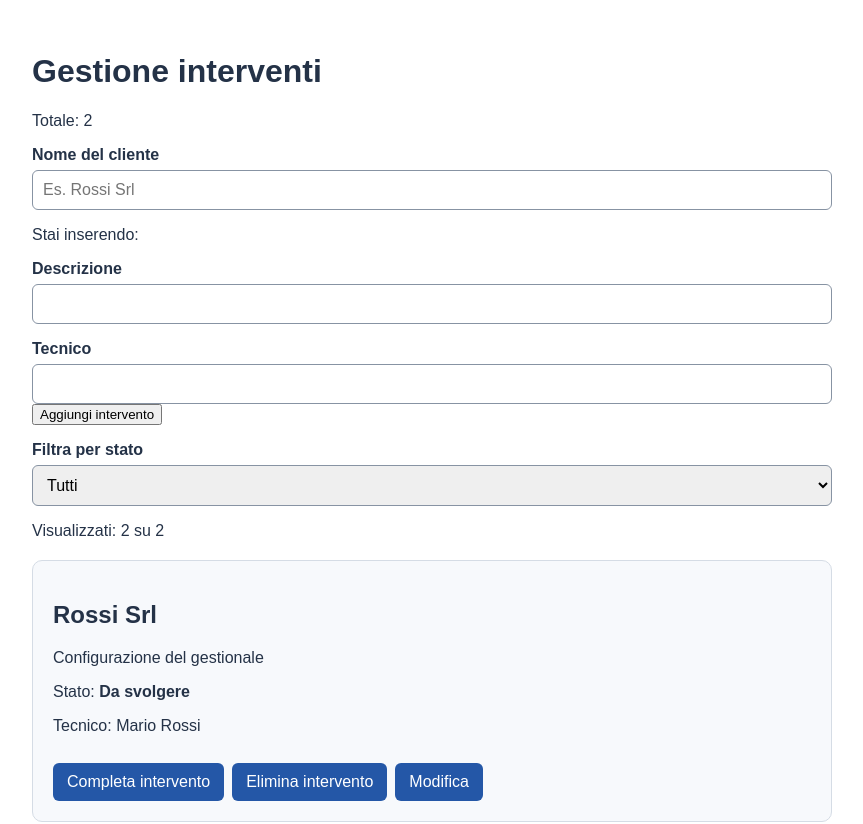
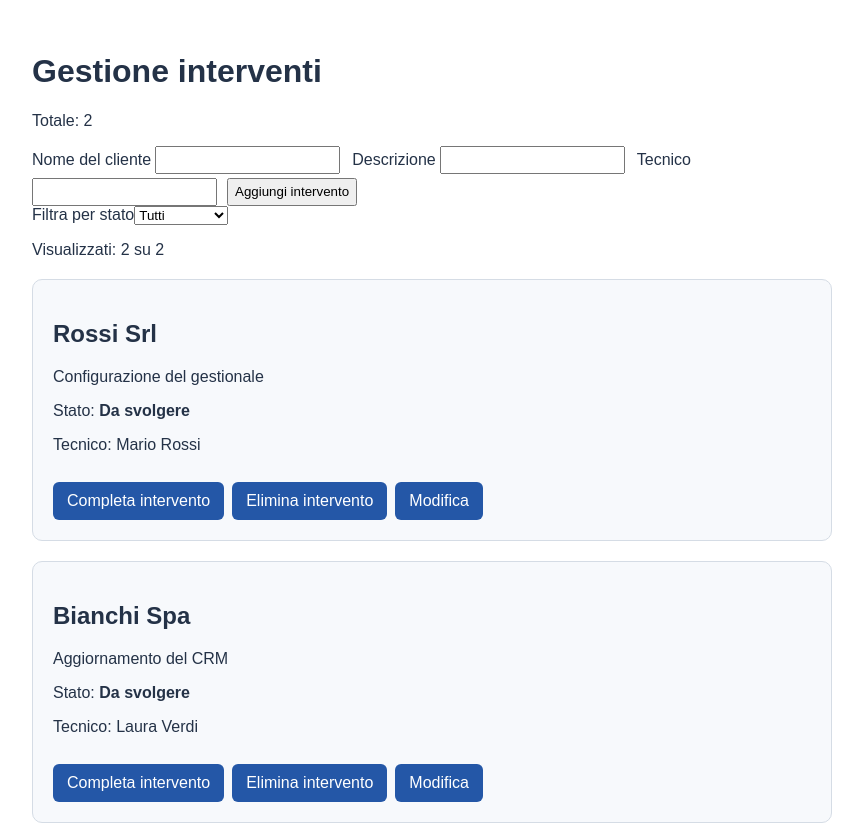
Before and after one commit to ArcticWrr/Gestore-Interventi, an Angular app: page / in a window 1280 px wide. Shown: the top 824 px of the page, without its empty margins (208-1071 px from the left). Built offline with nearby package versions, Linux system fonts and the light colour scheme.

Commit message:
Separa modulo e filtro in componenti

```diff
--- a/src/app/app.html
+++ b/src/app/app.html
@@ -1,59 +1,22 @@
 <h1>Gestione interventi</h1>
 <p>Totale: {{ interventi.length }}</p>
 
-<label for="cliente">Nome del cliente</label>
+<app-intervento-form
+[(cliente)]="nuovoCliente"
+  [(descrizione)]="nuovoDescrizione"
+  [(tecnico)]="nuovoTecnico"
+  [inModifica]="idInModifica !== null"
+  [errore]="errore"
+  (salva)="salvaIntervento()"
+  (annulla)="annullaModifica()"
+/>
 
-<input
-  id="cliente"
-  type="text"
-  [(ngModel)]="nuovoCliente"
-  placeholder="Es. Rossi Srl"
->
+<app-intervento-filtro-stato
+  [(filtroStato)]="filtroStato"
+  [visualizzati]="interventiFiltrati().length"
+  [totale]="interventi.length"
+/>
 
-<p>Stai inserendo: {{ nuovoCliente }}</p>
-
-<label for="descrizione">Descrizione</label>
-<input
-  id="descrizione"
-  type="text"
-  [(ngModel)]="nuovoDescrizione"
->
-
-<label for="tecnico">Tecnico</label>
-<input
-  id="tecnico"
-  type="text"
-  [(ngModel)]="nuovoTecnico"
->
-
-<button type="button" (click)="salvaIntervento()">
-  {{ idInModifica === null ? 'Aggiungi intervento' : 'Salva modifiche' }}
-</button>
-
-@if (idInModifica !== null) {
-  <button type="button" (click)="annullaModifica()">
-    Annulla
-  </button>
-}
-
-@if (errore) {
-  <p role="alert">{{ errore }}</p>
-}
-
-<label for="filtro-stato">Filtra per stato</label>
-<select
-  id="filtro-stato"
-  [ngModel]="filtroStato()"
-  (ngModelChange)="filtroStato.set($event)"
->
-  <option value="Tutti">Tutti</option>
-  <option value="Da svolgere">Da svolgere</option>
-  <option value="Completato">Completati</option>
-</select>
-<p>
-  Visualizzati: {{ interventiFiltrati().length }}
-  su {{ interventi.length }}
-</p>
 
 @for (intervento of interventiFiltrati(); track intervento.id) {
   <article>
@@ -62,7 +25,7 @@
     (completa)="completaIntervento($event)"
     (modifica)="modificaIntervento($event)"
     (elimina)="eliminaIntervento($event)"
-     />
+    />
 
 <!-- A sinistra, [intervento] è il nome dell’input dichiarato nel figlio
  A destra, "intervento" è l’oggetto corrente del ciclo @for nel padre-->
--- a/src/app/app.ts
+++ b/src/app/app.ts
@@ -1,12 +1,13 @@
-import { Component, inject, signal } from '@angular/core';
-import { FormsModule } from '@angular/forms';
+import { Component,  computed, inject, signal } from '@angular/core';
 import type { Intervento } from './models/intervento';
 import { InterventoCard } from './components/intervento-card/intervento-card';
 import { InterventiService } from './services/interventi.service';
+import { InterventoForm } from './components/intervento-form/intervento-form';
+import { InterventoFiltro } from './components/intervento-filtro-stato/intervento-filtro-stato';
 
 @Component({
   selector: 'app-root',
-  imports: [FormsModule, InterventoCard], /*FormsModule rende disponibile ngModel, che useremo per collegare un campo HTML a una proprietà del componente*/
+  imports: [InterventoCard, InterventoForm, InterventoFiltro],
   templateUrl: './app.html',
   styleUrls: ['./app.css'],
 })
@@ -97,15 +98,17 @@ salvaIntervento() {
   this.annullaModifica();
 }
 
-interventiFiltrati() {
-  if (this.filtroStato() === 'Tutti') {
+interventiFiltrati = computed(() => {
+  const filtro = this.filtroStato();
+
+  if (filtro === 'Tutti') {
     return this.interventi;
   }
 
   return this.interventi.filter(
-    intervento => intervento.stato === this.filtroStato()
+    intervento => intervento.stato === filtro
   );
-}
+});
 
 }
 /* Questo file contiene i dati del componente e la sua configurazione:
--- /dev/null
+++ b/src/app/components/intervento-filtro-stato/intervento-filtro-stato.html
@@ -0,0 +1,15 @@
+<label for="filtro-stato">Filtra per stato</label>
+<select
+  id="filtro-stato"
+  [ngModel]="filtroStato()"
+  (ngModelChange)="filtroStato.set($event)"
+>
+  <option value="Tutti">Tutti</option>
+  <option value="Da svolgere">Da svolgere</option>
+  <option value="Completato">Completati</option>
+</select>
+
+<p>
+  Visualizzati: {{ visualizzati() }}
+  su {{ totale() }}
+</p>
--- /dev/null
+++ b/src/app/components/intervento-filtro-stato/intervento-filtro-stato.ts
@@ -0,0 +1,15 @@
+import { Component, input, model } from '@angular/core';
+import { FormsModule } from '@angular/forms';
+
+@Component({
+  selector: 'app-intervento-filtro-stato',
+  standalone: true,
+  imports: [FormsModule],
+  templateUrl: './intervento-filtro-stato.html',
+  styleUrl: './intervento-filtro-stato.css'
+})
+export class InterventoFiltro {
+  filtroStato = model<string>('Tutti');
+  visualizzati = input<number>(0);
+  totale = input<number>(0);
+}
--- /dev/null
+++ b/src/app/components/intervento-form/intervento-form.css
@@ -0,0 +1,28 @@
+:host {
+  display: flex;
+  align-items: center;
+  gap: 4px;
+  flex-wrap: wrap;
+}
+
+label {
+  margin-left: 8px;
+}
+
+label:first-of-type {
+  margin-left: 0;
+}
+
+input {
+  height: 28px;
+  box-sizing: border-box;
+}
+
+button {
+  height: 28px;
+  margin-left: 6px;
+}
+
+p[role="alert"] {
+  flex-basis: 100%;
+}
--- /dev/null
+++ b/src/app/components/intervento-form/intervento-form.html
@@ -0,0 +1,37 @@
+<label for="form-cliente">Nome del cliente</label>
+<input
+  id="form-cliente"
+  type="text"
+  [ngModel]="cliente()"
+  (ngModelChange)="cliente.set($event)"
+>
+
+<label for="form-descrizione">Descrizione</label>
+<input
+  id="form-descrizione"
+  type="text"
+  [ngModel]="descrizione()"
+  (ngModelChange)="descrizione.set($event)"
+>
+
+<label for="form-tecnico">Tecnico</label>
+<input
+  id="form-tecnico"
+  type="text"
+  [ngModel]="tecnico()"
+  (ngModelChange)="tecnico.set($event)"
+>
+
+<button type="button" (click)="salva.emit()">
+  {{ inModifica() ? 'Salva modifiche' : 'Aggiungi intervento' }}
+</button>
+
+@if (inModifica()) {
+  <button type="button" (click)="annulla.emit()">
+    Annulla
+  </button>
+}
+
+@if (errore()) {
+  <p role="alert">{{ errore() }}</p>
+}
--- /dev/null
+++ b/src/app/components/intervento-form/intervento-form.ts
@@ -0,0 +1,26 @@
+import { Component, input, model, output } from '@angular/core';
+import { FormsModule } from '@angular/forms';
+
+@Component({
+  selector: 'app-intervento-form',
+  imports: [FormsModule],
+  templateUrl: './intervento-form.html',
+  styleUrl: './intervento-form.css',
+})
+export class InterventoForm {
+  cliente = model('');
+  descrizione = model('');
+  tecnico = model('');
+
+  inModifica = input(false);
+  errore = input('');
+
+  salva = output<void>();
+  annulla = output<void>();
+}
+/* model: Riceve il valore di un campo dal padre e comunica al padre le
+modifiche. Il padre decide se salvare o annullare.
+input: Riceve informazioni dal padre: modalità modifica e messaggio
+di errore
+output:Invia al padre un evento: richiesta di salvataggio
+o annullamento*/
```
Also changed, not shown: src/app/components/intervento-filtro-stato/intervento-filtro-stato.css (added).
